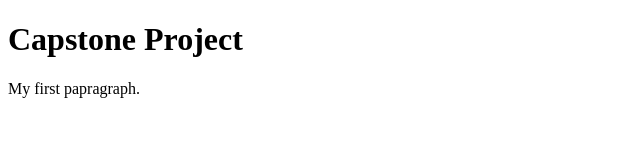
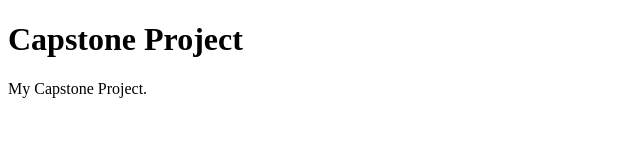
Before and after one commit to nyakagwafred/OpenCL, a website: page index.html in a window 1280 px wide. Shown: the full height of the page, 0-640 px from the left. Drawn offline with Linux system fonts and the light colour scheme.

Commit message:
modified:   index.html 	modified:   package.json

```diff
--- a/index.html
+++ b/index.html
@@ -5,7 +5,7 @@
 <body>
 
     <h1>Capstone Project</h1>
-    <p>My first papragraph.</p>
+    <p>My Capstone Project.</p>
 
 </body>
 
--- a/package.json
+++ b/package.json
@@ -1,5 +1,5 @@
 {
-  "name": "learn-programming-with-javascript",
+  "name": "Andela Capstone Project - Foundation",
   "version": "1.0.0",
   "description": "",
   "main": "index.html",
```
